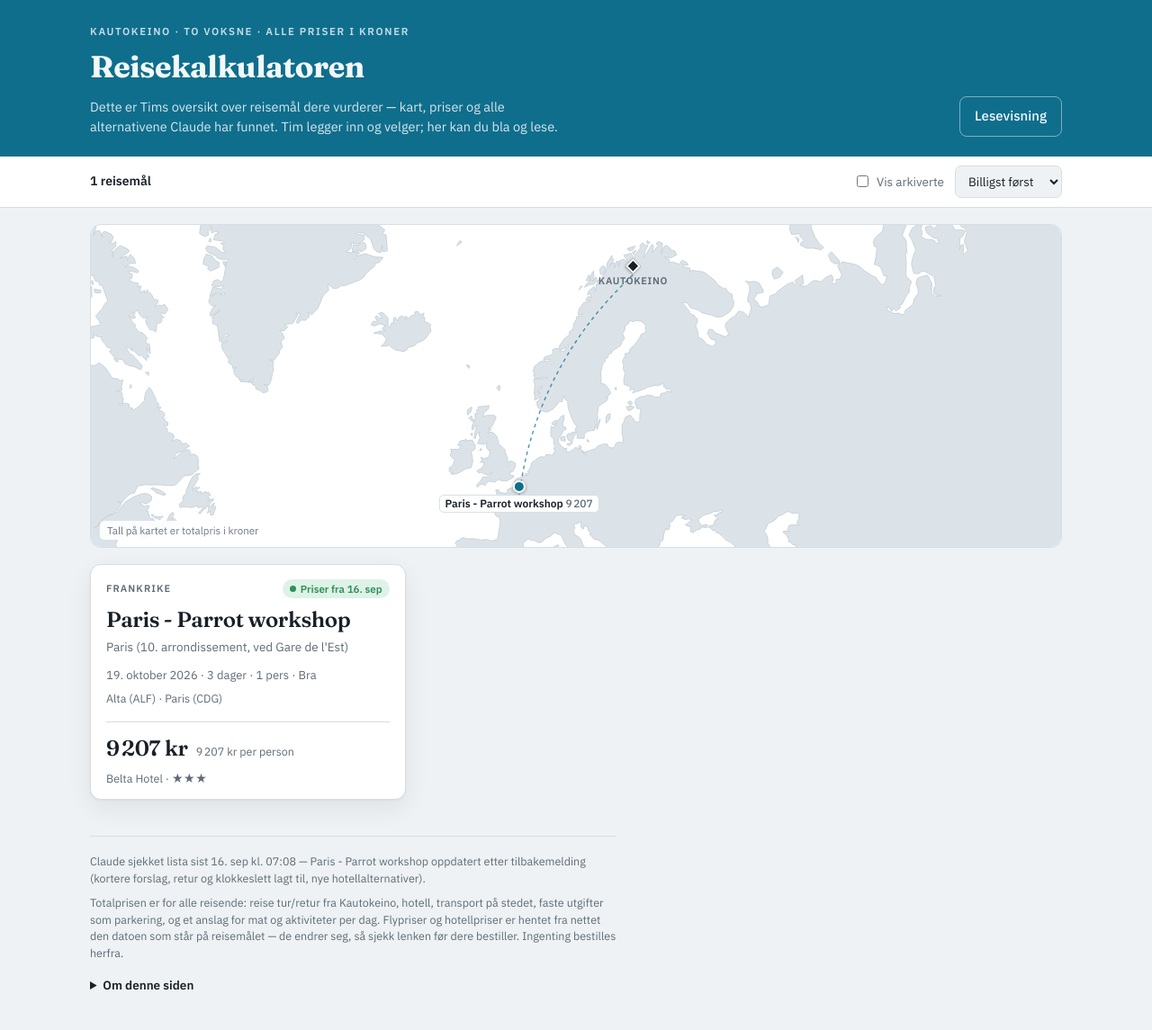
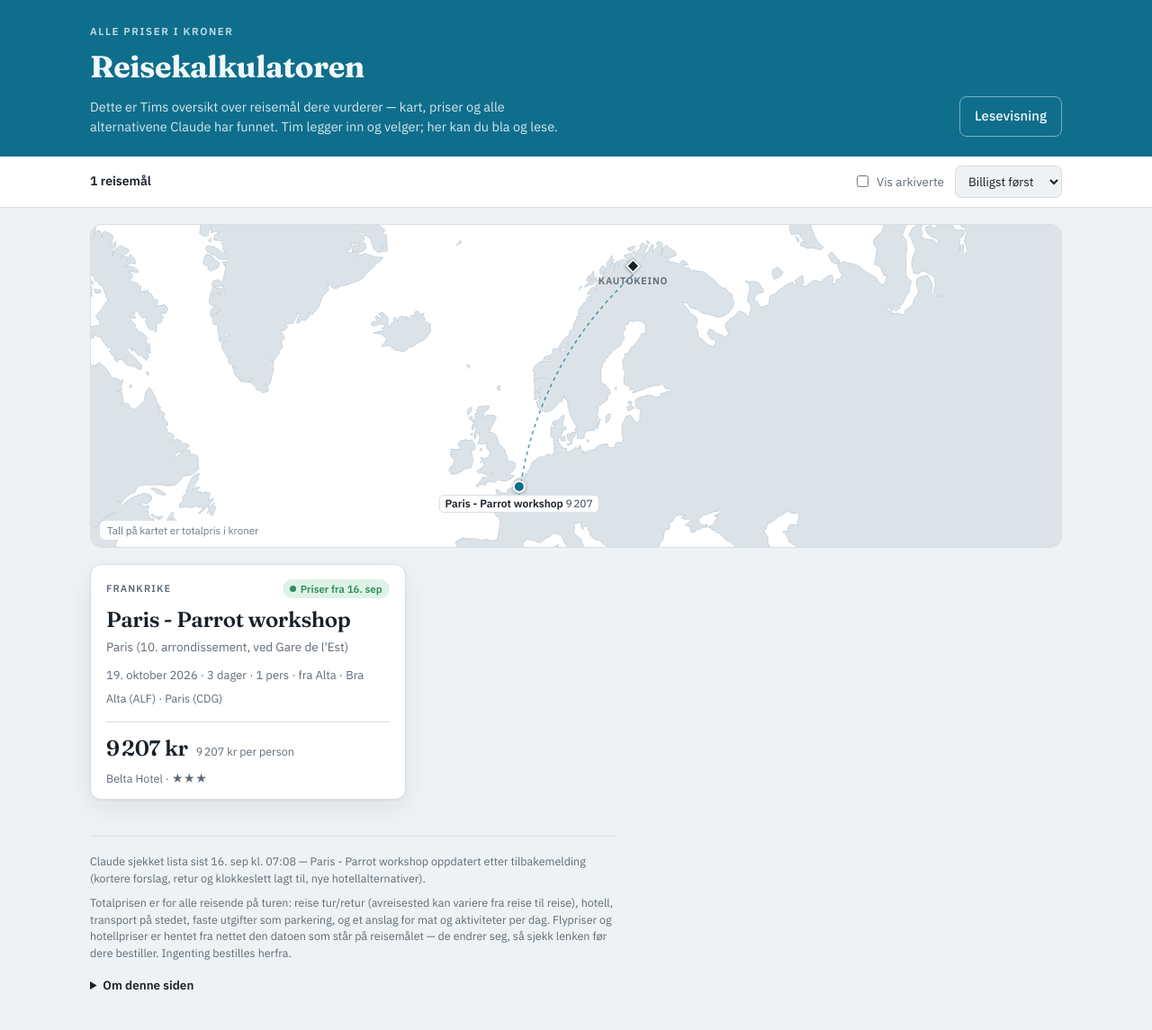
Before and after one commit to timvalio/Reisekalkulator, a plain HTML site: page docs/index.html in a window 1280 px wide. Shown: the whole page at 90% size. Drawn offline with Linux system fonts and the light colour scheme.

Commit message:
Fjern fast to voksne/Kautokeino fra header, vis avreisested per reise

```diff
--- a/docs/index.html
+++ b/docs/index.html
@@ -211,7 +211,7 @@ details.how li{margin:4px 0}
 <header class="top">
   <div class="top-in">
     <div>
-      <p class="kicker">Kautokeino · to voksne · alle priser i kroner</p>
+      <p class="kicker">Alle priser i kroner</p>
       <h1>Reisekalkulatoren</h1>
       <p class="lead">Dette er Tims oversikt over reisemål dere vurderer — kart, priser og alle alternativene Claude har funnet. Tim legger inn og velger; her kan du bla og lese.</p>
     </div>
@@ -244,7 +244,7 @@ details.how li{margin:4px 0}
 
   <footer>
     <p id="claudestatus">Claude har ikke sjekket ennå.</p>
-    <p>Totalprisen er for alle reisende: reise tur/retur fra Kautokeino, hotell, transport på stedet, faste utgifter som parkering, og et anslag for mat og aktiviteter per dag. Flypriser og hotellpriser er hentet fra nettet den datoen som står på reisemålet — de endrer seg, så sjekk lenken før dere bestiller. Ingenting bestilles herfra.</p>
+    <p>Totalprisen er for alle reisende på turen: reise tur/retur (avreisested kan variere fra reise til reise), hotell, transport på stedet, faste utgifter som parkering, og et anslag for mat og aktiviteter per dag. Flypriser og hotellpriser er hentet fra nettet den datoen som står på reisemålet — de endrer seg, så sjekk lenken før dere bestiller. Ingenting bestilles herfra.</p>
     <details class="how">
       <summary>Om denne siden</summary>
       <ol>
@@ -365,7 +365,7 @@ function tegnListe(){
   }
   $('liste').innerHTML = '<div class="grid">' + liste.map(r => {
     const b = beregn(r), st = statusInfo(r);
-    const deler = [r.avreise ? dato(r.avreise) + (r.fleks > 0 ? ' ±' + (r.fleks >= 30 ? 'mnd' : r.fleks + 'd') : '') : '', r.dager ? r.dager + ' dager' : '', r.reisende ? r.reisende + ' pers' : '', STANDARD[r.standard] || ''].filter(Boolean);
+    const deler = [r.avreise ? dato(r.avreise) + (r.fleks > 0 ? ' ±' + (r.fleks >= 30 ? 'mnd' : r.fleks + 'd') : '') : '', r.dager ? r.dager + ' dager' : '', r.reisende ? r.reisende + ' pers' : '', r.fra ? 'fra ' + r.fra : '', STANDARD[r.standard] || ''].filter(Boolean);
     const meta = deler.length ? deler.join(' · ') : (r.beskrivelse ? 'Claude tolker beskrivelsen' : 'Ingen detaljer satt');
     let nums = '';
     if (b) {
```
